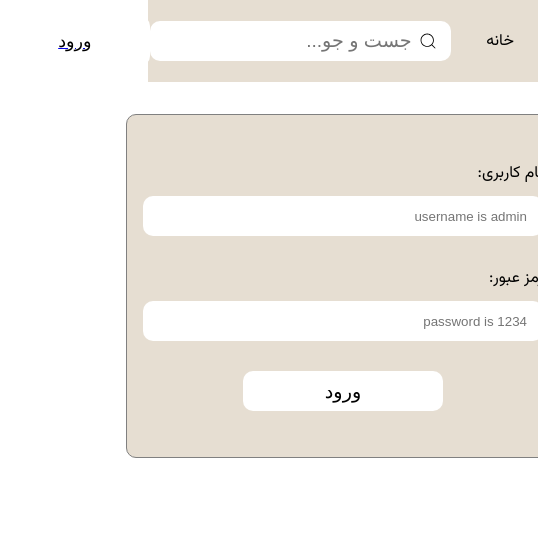
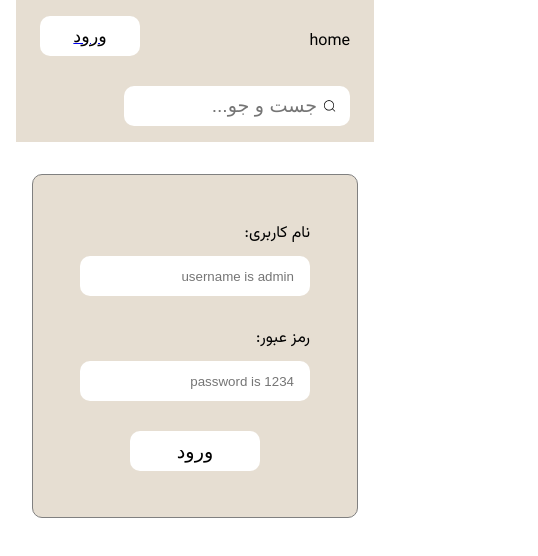
Before and after one commit to SepehrShK/online-shop, a React (Vite) app: page /Login in a window 390 px wide. Shown: the top 556 px of the page, 538 px wide, since content can reach past the window. Built offline with nearby package versions, Linux system fonts and the light colour scheme.

Commit message:
responsive nav and login(nav may change later)

```diff
--- a/src/index.css
+++ b/src/index.css
@@ -2,4 +2,5 @@ body{
     font-family: 'Vazirmatn', Tahoma, sans-serif;
     max-width: 1200px;
     margin: auto;
+    padding: 0 1rem;
 }
--- a/src/login/login.css
+++ b/src/login/login.css
@@ -5,6 +5,7 @@
 
 }
 
+/* popup when loggin in */
 .popup{
     position: fixed;
     top: 50px;
@@ -18,6 +19,7 @@
     border-radius: 20px;
 }
 
+/* login */
 .login-form{
     padding: 1rem;
     display: grid;
@@ -55,3 +57,24 @@
 .login-form button:hover{
     background-color: #faf3e0;
 }
+
+
+/* smaller screen */
+@media (max-width: 550px){
+    .popup{
+        width: 200px;
+    }
+
+    .login-form{
+        width: 368px;
+    }
+
+    .login-form input{
+        width: 198px;
+    }
+
+    .login-form button{
+        width: 130px;
+        height: 40px;
+    }
+}
--- a/src/navbar/Navbar.css
+++ b/src/navbar/Navbar.css
@@ -1,42 +1,70 @@
 .nav{
     display: flex;
+    position: relative;
+    flex-wrap: wrap;
     max-width: 1152px;
+    height: 50px;
     padding: 1rem 1.5rem;
     background-color: #e6ded2;
-    justify-content: space-between;
-    align-items: center;
+    justify-content: flex-start;
+    /* justify-content: space-between;
+    align-items: center; */
 }
 
+/* right nav */
 .right-nav{
     display: flex;
+    position: absolute;
+    right: 24px;
     gap: 35px;
     align-items: center;
 }
 
-.home-link{
+.nav-links{
+    display: flex;
+    height: 50px;
+    list-style: none;
+    align-items: center;
+    padding: 0;
+    margin: 0;
+}
+
+.nav-links a{
     text-decoration: none;
     color: black;
 }
 
+/* middle nav */
 .input-div{
     display: flex;
+    position: absolute;
+    right: 100px;
     background-color: white;
     border-radius: 10px;
-    height: 40px;
+    height: 50px;
+    width: 260px;
     align-items: center;
     padding: 0 0.8rem;
 }
 
 .input-field{
     border: none;
-    height: 30px;
+    height: 40px;
+    width: 240px;
     border-radius: 10px;
     font-size: 1.2rem;
     margin-right: 0.3rem;
+    padding: 0;
 }
 
 .input-field:focus{
     outline: none;
+}
+
+/* left nav */
+.left-nav{
+    position: absolute;
+    left: 24px;
 }
 
 .loginButton-userDropdown{
@@ -66,6 +94,7 @@
     transform: rotate(180deg);
 }
 
+/* left nav when logged in */
 .dropdown-menu{
     position: absolute;
     width: 134px;
@@ -92,3 +121,46 @@
 .logout-button:hover{
     background-color: red;
 }
+
+/* smaller screen */
+@media (max-width: 650px){
+    .nav{
+        height: 120px;
+    }
+
+    .input-div{
+        right: 24px;
+        top: 86px;
+    }
+}
+
+@media (max-width: 450px){
+    .nav{
+        height: 110px;
+    }
+
+    .input-div{
+        width: 200px;
+        height: 40px;
+    }
+
+    .input-field{
+        width: 180px;
+        height: 30px;
+    }
+
+    .loginButton-userDropdown{
+        width: 100px;
+        height: 40px;
+    }
+
+    .dropdown-menu{
+        width: 84px;
+    }
+
+    .logout-button{
+        width: 84px;
+        height: 40px;
+        font-size: 0.8rem;
+    }
+}
--- a/src/navbar/Navbar.tsx
+++ b/src/navbar/Navbar.tsx
@@ -12,11 +12,15 @@ const Navbar = () => {
     return (
         <nav className="nav">
             <div className="right-nav">
-                <Link className="home-link" to="/">خانه</Link>
-                <div className="input-div">
-                    {<CiSearch size={20}/>}
-                    <input className="input-field" placeholder="جست و جو..." />
-                </div>
+                <ul className="nav-links">
+                    <li className="home-link">
+                        <Link to="/">home</Link>
+                    </li>
+                </ul>
+            </div>
+            <div className="input-div">
+                {<CiSearch size={20}/>}
+                <input className="input-field" placeholder="جست و جو..." />
             </div>
             <div className="left-nav">
                 {/* اگه فرد وارد نشده باشه */}
```
